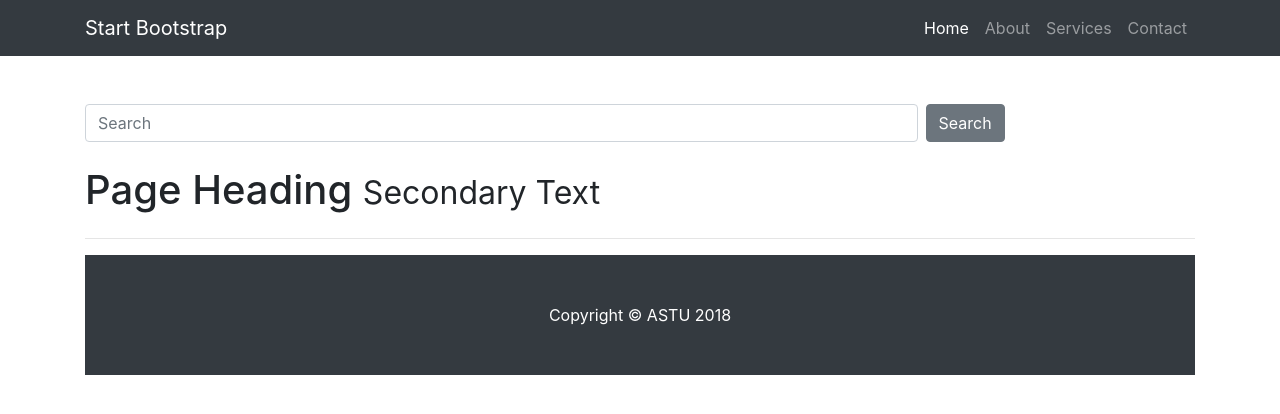
After one commit to astucse/SAS, a Django app: template resources/templates/resources/list_videos.html in a window 1280 px wide. The commit adds this page. Shown: the top 414 px of the page. Run offline with Django 3.2, Linux system fonts and the light colour scheme; the template is opened without the code that fills it, so the values that code supplies are empty; some libraries are stand-ins or nearby versions.

Commit message:
almost done resources/video added search and download

```diff
--- a/account/admin.py
+++ b/account/admin.py
@@ -1,8 +1,9 @@
 from django.contrib import admin
-from .models import School,Department,Student,Teacher
+from .models import School,Department,Student,Teacher,Subject
 
 # Register your models here.
 admin.site.register(School)
+admin.site.register(Subject)
 admin.site.register(Department)
 admin.site.register(Student)
 admin.site.register(Teacher)
--- /dev/null
+++ b/resources/templates/resources/list_videos.html
@@ -0,0 +1,126 @@
+{% load static%}
+<!DOCTYPE html>
+<html lang="en">
+
+<head>
+
+  <meta charset="utf-8">
+  <meta name="viewport" content="width=device-width, initial-scale=1, shrink-to-fit=no">
+  <meta name="description" content="">
+  <meta name="author" content="">
+
+  <title>All videos- SAS ASTU</title>
+
+  <!-- Bootstrap core CSS -->
+  <link href="{% static 'vendor/bootstrap/css/bootstrap.min.css'%}" rel="stylesheet">
+
+  <!-- Custom styles for this template -->
+  <link href="{% static 'css/1-col-portfolio.css'%}" rel="stylesheet">
+
+</head>
+
+<body>
+
+  <!-- Navigation -->
+  <nav class="navbar navbar-expand-lg navbar-dark bg-dark fixed-top">
+    <div class="container">
+      <a class="navbar-brand" href="#">Start Bootstrap</a>
+      <button class="navbar-toggler" type="button" data-toggle="collapse" data-target="#navbarResponsive" aria-controls="navbarResponsive" aria-expanded="false" aria-label="Toggle navigation">
+        <span class="navbar-toggler-icon"></span>
+      </button>
+      <div class="collapse navbar-collapse" id="navbarResponsive">
+        <ul class="navbar-nav ml-auto">
+          <li class="nav-item active">
+            <a class="nav-link" href="#">Home
+              <span class="sr-only">(current)</span>
+            </a>
+          </li>
+          <li class="nav-item">
+            <a class="nav-link" href="#">About</a>
+          </li>
+          <li class="nav-item">
+            <a class="nav-link" href="#">Services</a>
+          </li>
+          <li class="nav-item">
+            <a class="nav-link" href="#">Contact</a>
+          </li>
+        </ul>
+      </div>
+    </div>
+  </nav>
+
+  <!-- Page Content -->
+  <div class="container">
+    <br><br>
+    <form class="form-inline my-2 my-lg-0" method="post">
+      {%csrf_token%}
+      <input class="form-control mr-sm-2 col-md-9" name="bar" type="text" placeholder="Search">
+      <button class="btn btn-secondary my-2 my-sm-0" type="submit">Search</button>
+    </form>
+
+    <!-- Page Heading -->
+    <h1 class="my-4">Page Heading
+      <small>Secondary Text</small>
+    </h1>
+    {%for i in vids%}
+
+    <div class="row">
+      <div class="col-md-6">
+        <a href="/view_video/?id={{i.url}}">
+          <img src="https://img.youtube.com/vi/{{i.url}}/0.jpg" alt="{{i.name}}">
+        </a>
+      </div>
+      <div class="col-md-4">
+        <br>
+        <br>
+        <a href="/view_video/?id={{i.url}}">{{i.name}}</a>
+        <p>Lorem ipsum dolor sit amet, consectetur adipisicing elit. Laudantium veniam exercitationem expedita laborum at voluptate. Labore, voluptates totam at aut nemo deserunt rem magni pariatur quos perspiciatis atque eveniet unde.</p>
+      </div>
+    </div>
+    <hr>
+    {% endfor %}
+    <hr>
+
+    <!-- Pagination -->
+    <!-- <ul class="pagination justify-content-center">
+      <li class="page-item">
+        <a class="page-link" href="#" aria-label="Previous">
+          <span aria-hidden="true">&laquo;</span>
+          <span class="sr-only">Previous</span>
+        </a>
+      </li>
+      <li class="page-item">
+        <a class="page-link" href="#">1</a>
+      </li>
+      <li class="page-item">
+        <a class="page-link" href="#">2</a>
+      </li>
+      <li class="page-item">
+        <a class="page-link" href="#">3</a>
+      </li>
+      <li class="page-item">
+        <a class="page-link" href="#" aria-label="Next">
+          <span aria-hidden="true">&raquo;</span>
+          <span class="sr-only">Next</span>
+        </a>
+      </li>
+    </ul>
+
+  </div> -->
+  <!-- /.container -->
+
+  <!-- Footer -->
+  <footer class="py-5 bg-dark">
+    <div class="container">
+      <p class="m-0 text-center text-white">Copyright &copy; ASTU 2018</p>
+    </div>
+    <!-- /.container -->
+  </footer>
+
+  <!-- Bootstrap core JavaScript -->
+  <script src="{% static 'vendor/jquery/jquery.min.js'%}"></script>
+  <script src="{% static 'vendor/bootstrap/js/bootstrap.bundle.min.js'%}"></script>
+
+</body>
+
+</html>
--- /dev/null
+++ b/static/css/1-col-portfolio.css
@@ -0,0 +1,19 @@
+/*!
+ * Start Bootstrap - 1 Col Portfolio (https://startbootstrap.com/template-overviews/1-col-portfolio)
+ * Copyright 2013-2018 Start Bootstrap
+ * Licensed under MIT (https://github.com/BlackrockDigital/startbootstrap-1-col-portfolio/blob/master/LICENSE)
+ */
+
+body {
+  padding-top: 54px;
+}
+
+@media (min-width: 992px) {
+  body {
+    padding-top: 56px;
+  }
+}
+
+.pagination {
+  margin-bottom: 15px;
+}
```
Also changed, not shown: account/templates/account/setup_profile.html (added, +12 -0 lines), resources/templates/resources/videos.html (+3 -4 lines), resources/views.py (+14 -6 lines), account/migrations/0002_auto_20181229_0735.py (added), account/migrations/0003_auto_20181229_0803.py (added), 1 other file.
